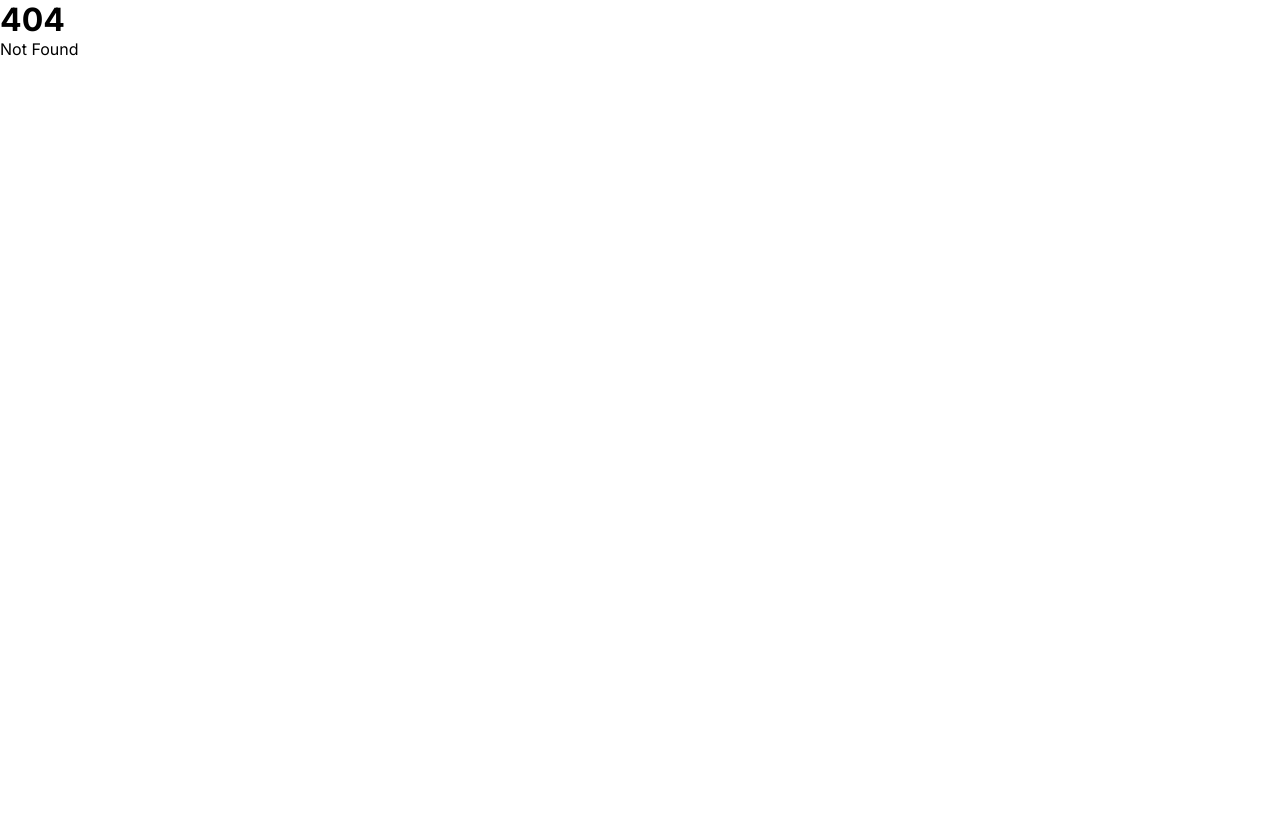
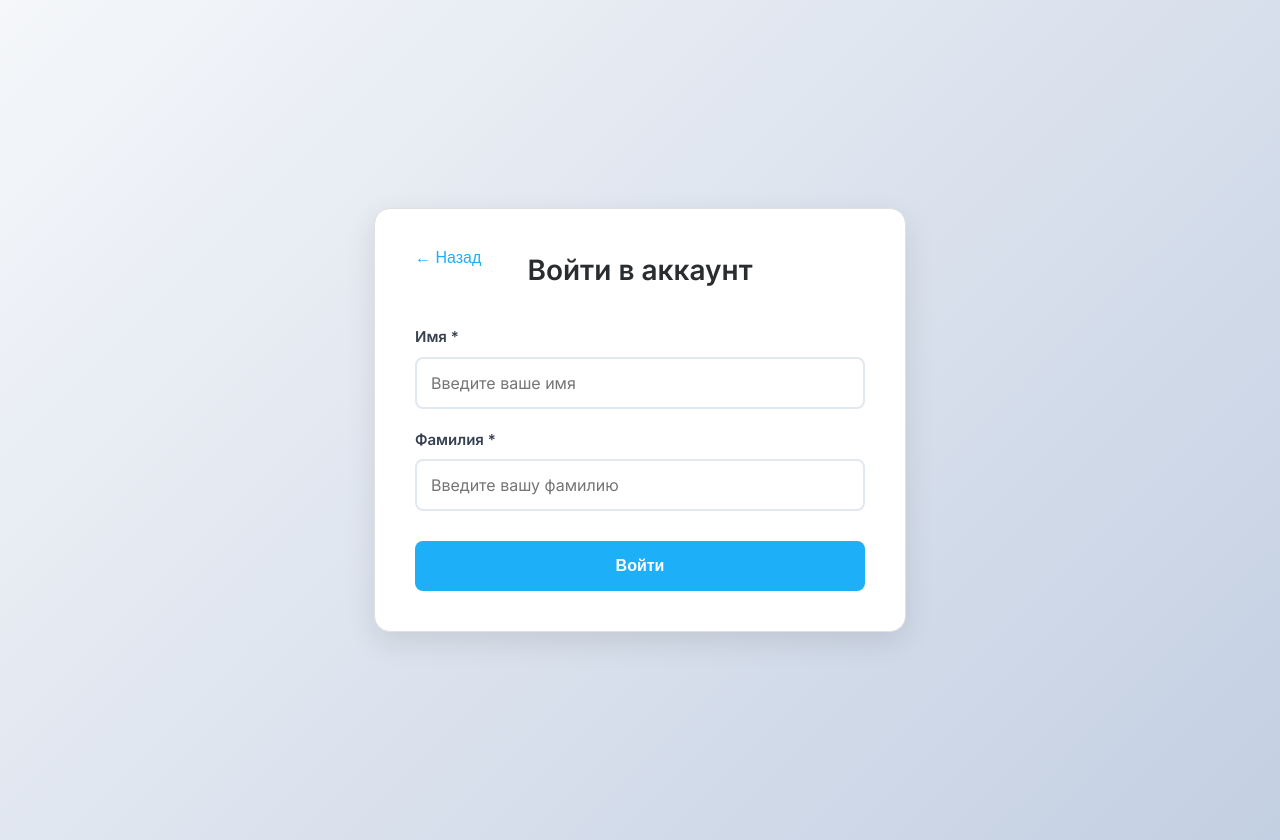
Before and after one commit to d1mspy/NizhNovHack, a SvelteKit app in the folder frontend/: page /login in a window 1280 px wide. Before the commit this address had no page. Before the commit the page ends 800 px from the top, so only its background shows below. Built offline with nearby package versions, Linux system fonts and the light colour scheme.

Commit message:
update reg and login pages

```diff
--- /dev/null
+++ b/frontend/src/routes/login/+page.svelte
@@ -0,0 +1,252 @@
+<script lang="ts">
+  import { goto } from '$app/navigation';
+
+  let formData = {
+    firstName: '',
+    lastName: ''
+  };
+
+  let errors = {
+    firstName: '',
+    lastName: ''
+  };
+
+  const validateForm = (): boolean => {
+    let isValid = true;
+    errors = {
+      firstName: '',
+      lastName: ''
+    };
+
+    if (!formData.firstName.trim()) {
+      errors.firstName = 'Имя обязательно';
+      isValid = false;
+    }
+
+    if (!formData.lastName.trim()) {
+      errors.lastName = 'Фамилия обязательна';
+      isValid = false;
+    }
+
+    return isValid;
+  };
+
+  const handleSubmit = async (): Promise<void> => {
+    if (validateForm()) {
+      // Здесь можно добавить сохранение данных или API запрос
+      console.log('Данные формы:', formData);
+
+      try {
+        await goto('/user');
+      } catch (error) {
+        console.error('Navigation error:', error);
+      }
+    }
+  };
+
+  const goBack = (): void => {
+    goto('/');
+  };
+</script>
+
+<svelte:head>
+  <title>Логин - HR Консультант</title>
+</svelte:head>
+
+<div class="page-container">
+  <div class="registration-container">
+    <div class="header">
+      <button class="back-btn" on:click={goBack}>← Назад</button>
+      <h1>Войти в аккаунт</h1>
+    </div>
+
+    <form on:submit|preventDefault={handleSubmit} class="form">
+      <div class="input-group">
+        <label for="firstName" class="input-label">Имя *</label>
+        <input
+          id="firstName"
+          type="text"
+          bind:value={formData.firstName}
+          class="input-field {errors.firstName ? 'error' : ''}"
+          placeholder="Введите ваше имя"
+        />
+        {#if errors.firstName}
+          <span class="error-text">{errors.firstName}</span>
+        {/if}
+      </div>
+
+      <div class="input-group">
+        <label for="lastName" class="input-label">Фамилия *</label>
+        <input
+          id="lastName"
+          type="text"
+          bind:value={formData.lastName}
+          class="input-field {errors.lastName ? 'error' : ''}"
+          placeholder="Введите вашу фамилию"
+        />
+        {#if errors.lastName}
+          <span class="error-text">{errors.lastName}</span>
+        {/if}
+      </div>
+
+      <button type="submit" class="submit-btn">
+        Войти
+      </button>
+    </form>
+  </div>
+</div>
+
+<style>
+  :global(body) {
+    background: #f8fafc;
+    color: #2A2D30;
+    line-height: 1.5;
+  }
+
+  .page-container {
+    display: flex;
+    justify-content: center;
+    align-items: center;
+    min-height: 100vh;
+    padding: 20px;
+    background: linear-gradient(135deg, #f5f7fa 0%, #c3cfe2 100%);
+  }
+
+  .registration-container {
+    background: white;
+    padding: 40px;
+    border-radius: 16px;
+    box-shadow: 0 10px 30px rgba(0, 0, 0, 0.1);
+    border: 1px solid #e0e0e0;
+    max-width: 450px;
+    width: 100%;
+  }
+
+  .header {
+    text-align: center;
+    margin-bottom: 30px;
+    position: relative;
+  }
+
+  .back-btn {
+    position: absolute;
+    left: 0;
+    top: 0;
+    background: none;
+    border: none;
+    color: #1DAFF7;
+    cursor: pointer;
+    font-size: 16px;
+    padding: 0;
+    font-weight: 500;
+  }
+
+  .back-btn:hover {
+    text-decoration: underline;
+  }
+
+  .header h1 {
+    margin: 0 0 35px 0;
+    font-size: 28px;
+    font-weight: 600;
+    color: #2A2D30;
+  }
+
+  .form {
+    display: flex;
+    flex-direction: column;
+    gap: 20px;
+  }
+
+  .input-group {
+    display: flex;
+    flex-direction: column;
+    gap: 8px;
+  }
+
+  .input-label {
+    font-size: 15px;
+    font-weight: 600;
+    color: #374151;
+  }
+
+  .input-field {
+    padding: 14px;
+    border: 2px solid #e2e8f0;
+    border-radius: 8px;
+    font-size: 16px;
+    transition: all 0.2s ease;
+    font-family: inherit;
+  }
+
+  .input-field:focus {
+    outline: none;
+    border-color: #1DAFF7;
+    box-shadow: 0 0 0 3px rgba(29, 175, 247, 0.1);
+  }
+
+  .input-field.error {
+    border-color: #ef4444;
+  }
+
+  .error-text {
+    font-size: 13px;
+    color: #ef4444;
+    margin-top: 4px;
+  }
+
+  .submit-btn {
+    padding: 16px;
+    background: #1DAFF7;
+    color: white;
+    border: none;
+    border-radius: 8px;
+    font-size: 16px;
+    font-weight: 600;
+    cursor: pointer;
+    transition: all 0.3s ease;
+    margin-top: 10px;
+  }
+
+  .submit-btn:hover {
+    background: #0d8dcd;
+    transform: translateY(-1px);
+  }
+
+  @media (max-width: 768px) {
+    .registration-container {
+      padding: 30px 25px;
+      margin: 20px;
+    }
+
+    .header h1 {
+      font-size: 24px;
+      margin-bottom: 30px;
+    }
+
+    .back-btn {
+      position: relative;
+      margin-bottom: 15px;
+      text-align: left;
+      display: inline-block;
+    }
+  }
+
+  @media (max-width: 480px) {
+    .page-container {
+      padding: 15px;
+    }
+
+    .registration-container {
+      padding: 25px 20px;
+    }
+
+    .input-field {
+      padding: 12px;
+    }
+
+    .submit-btn {
+      padding: 14px;
+    }
+  }
+</style>
```
Also changed, not shown: frontend/src/routes/registration/+page.svelte (+20 -0 lines).
